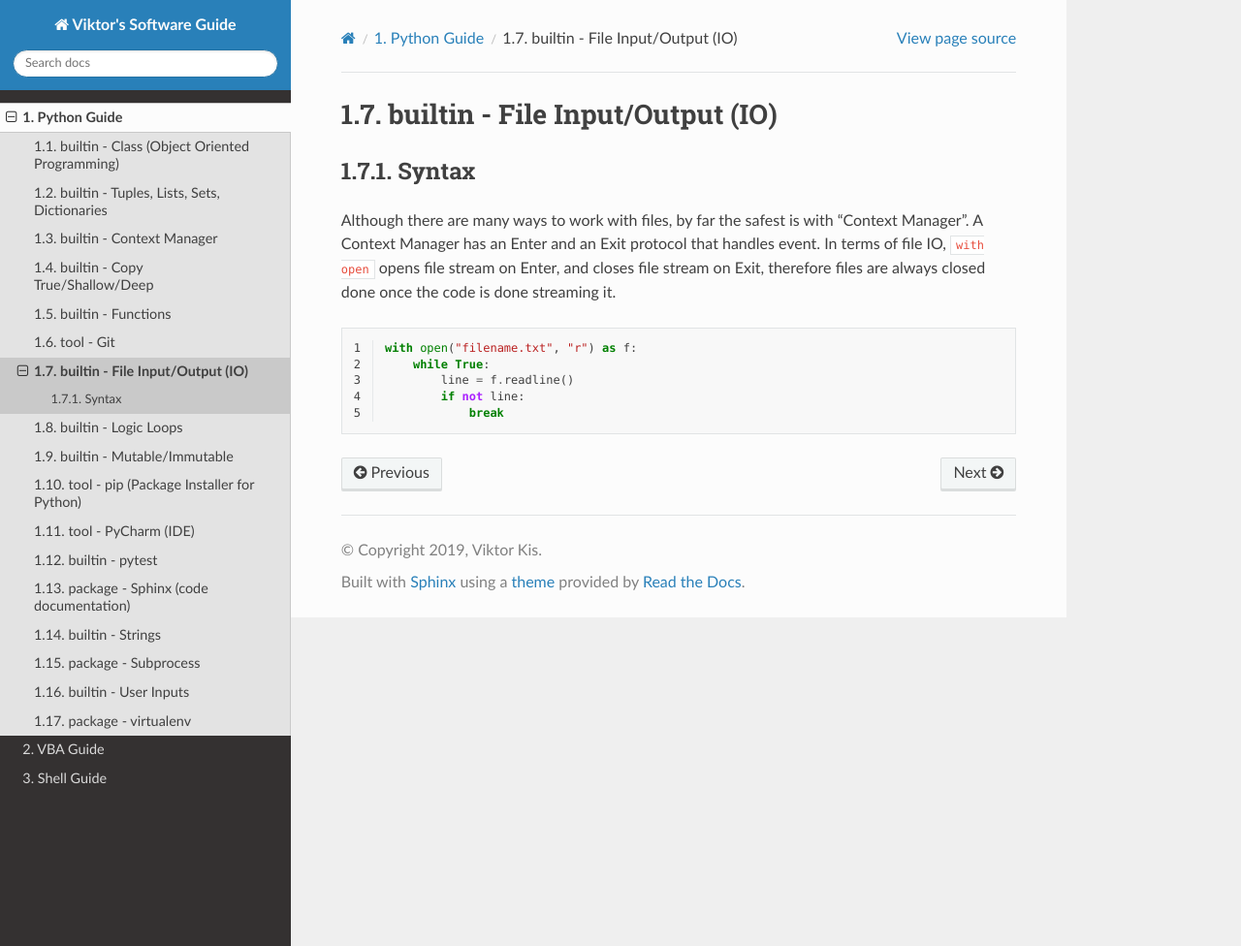
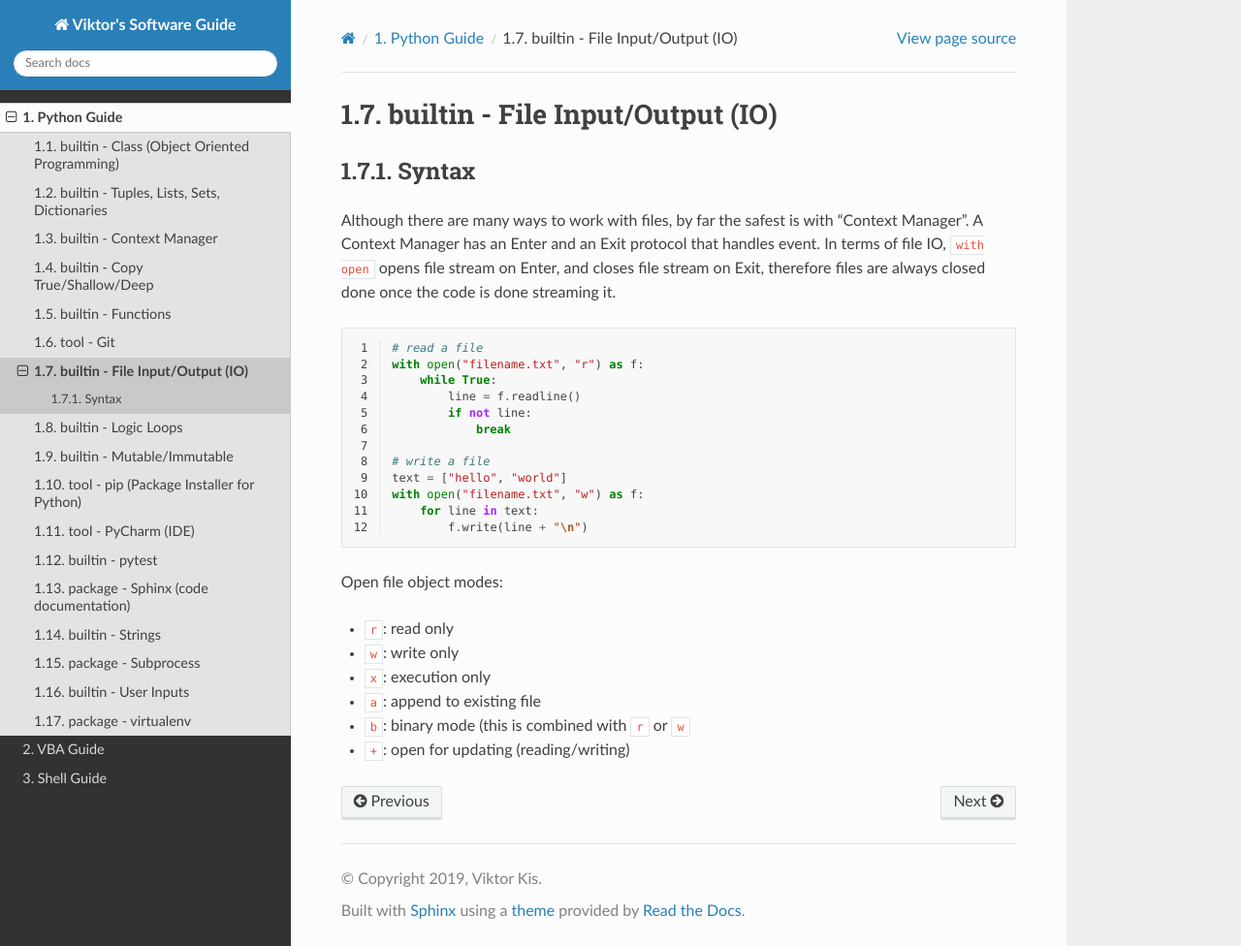
Before and after one commit to PydPiper/viks_SoftwareGuide, a Sphinx documentation site: the page built from source/python/IO.rst, in a window 1280 px wide and 976 px high. Shown: the whole window at 97% size. Built offline with Sphinx 7.4.7 and the Read the Docs theme 2.0.0, drawn with Linux system fonts in a browser that asks for light colours.

Commit message:
added to python IO

```diff
--- a/source/python/IO.rst
+++ b/source/python/IO.rst
@@ -11,8 +11,24 @@ always closed done once the code is done streaming it.
 .. code-block:: python
     :linenos:
 
+    # read a file
     with open("filename.txt", "r") as f:
         while True:
             line = f.readline()
             if not line:
                 break
+
+    # write a file
+    text = ["hello", "world"]
+    with open("filename.txt", "w") as f:
+        for line in text:
+            f.write(line + "\n")
+
+Open file object modes:
+
+- ``r``: read only
+- ``w``: write only
+- ``x``: execution only
+- ``a``: append to existing file
+- ``b``: binary mode (this is combined with ``r`` or ``w``
+- ``+``: open for updating (reading/writing)
```
